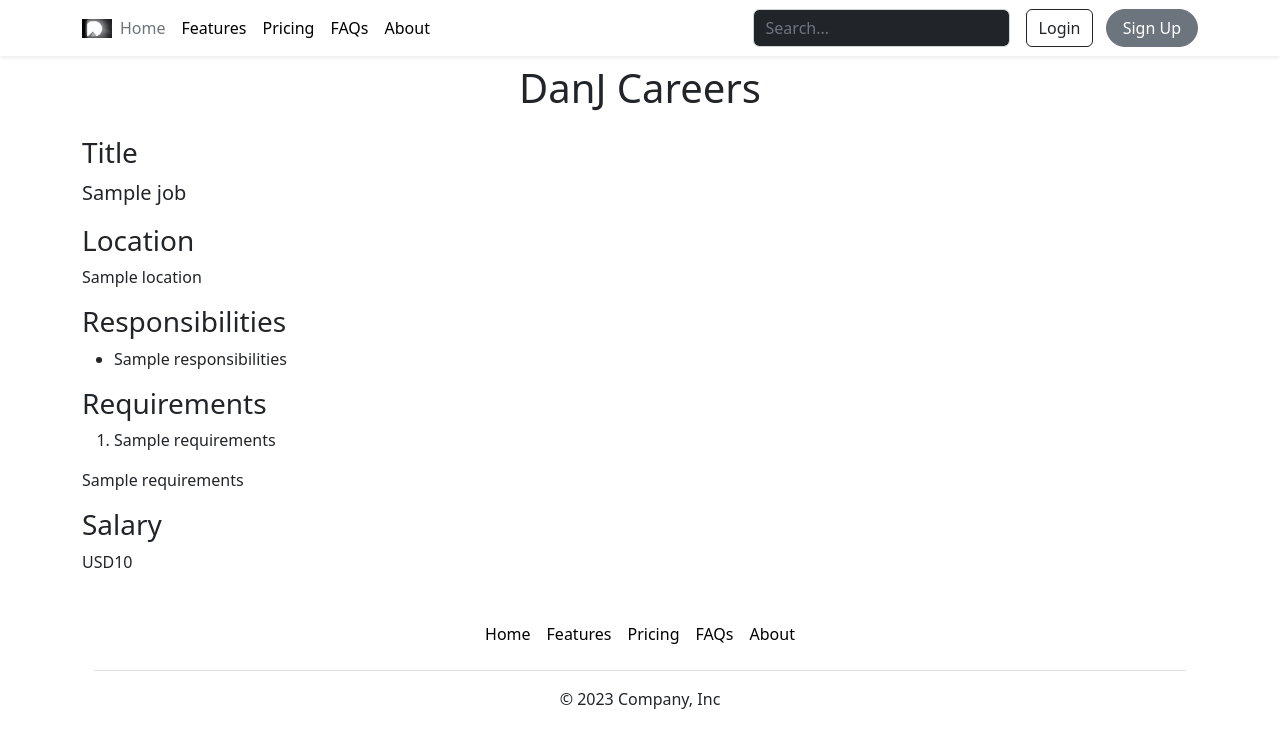
After one commit to CivorySirius/DanJ-careers-website-v2, a Flask app: template templates/jobpage.html in a window 1280 px wide. The commit adds this page. Shown: the top 748 px of the page. Run offline with Flask 3, Linux system fonts and the light colour scheme; the template is opened without the code that fills it: most values are stand-ins (such as "Sample title", 1, 10 or a date in 2020).

Commit message:
dynamic pages for each job

```diff
--- a/app.py
+++ b/app.py
@@ -1,17 +1,13 @@
 from flask import Flask, render_template, jsonify
-from database import load_jobs_from_db
+from database import load_jobs_from_db, load_job_from_db
 
 app = Flask(__name__)
 
 
-
-
 @app.route("/")
-def hello_world():
+def hello_DanJ():
   jobs = load_jobs_from_db()
-  return render_template('home.html',
-                         jobs=jobs,
-                         company_name='DanJ')
+  return render_template('home.html', jobs=jobs)
 
 
 @app.route("/api/jobs")
@@ -19,5 +15,13 @@ def list_jobs():
   return jsonify(jobs)
 
 
+@app.route("/job/<id>")
+def show_job(id):
+  job = load_job_from_db(id)
+  if not job:
+    return "Not Found", 404
+  return render_template('jobpage.html', job=job)
+
+
 if __name__ == "__main__":
   app.run(host='0.0.0.0', debug=True)
--- /dev/null
+++ b/templates/bootstrap.html
@@ -0,0 +1,3 @@
+ <meta charset="utf-8">
+    <meta name="viewport" content="width=device-width, initial-scale=1">
+<link href="https://cdn.jsdelivr.net/npm/bootstrap@5.2.3/dist/css/bootstrap.min.css" rel="stylesheet" integrity="sha384-rbsA2VBKQhggwzxH7pPCaAqO46MgnOM80zW1RWuH61DGLwZJEdK2Kadq2F9CUG65" crossorigin="anonymous">
--- a/templates/jobitem.html
+++ b/templates/jobitem.html
@@ -14,6 +14,6 @@
           {% endif %}
       </div>
       <div class="col-2 padding-right:16px">
-      <a href="mailto:Justanexample@gmail.com?subject=Application for {{job['title']}}" type="button" class="btn btn-outline-success float-right align-middle">Apply</a>
+      <a href="/job/{{job['id']}}" type="button" class="btn btn-outline-success float-right align-middle">Apply</a>
       </div>
     </div>
--- /dev/null
+++ b/templates/jobpage.html
@@ -0,0 +1,36 @@
+<!DOCTYPE html>
+<html>
+  <head>
+    <title>{{job.title}} - DanJ Careers</title>
+    {% include 'bootstrap.html' %}
+    </head>
+    <body>
+       {% include 'nav.html' %}
+       {% include 'banner.html' %}
+    <div class="container">
+    <h1 class="text-center mt-2 mb-4">DanJ Careers</h1>
+
+      <h3>Title</h3>
+      <p class="lead">{{job.title}}</p>
+      <h3>Location</h3>
+      <p>{{job.location}}</p>
+
+      <h3>Responsibilities</h3>
+      <ul>
+        {% for line in job.responsibilities.split("\n") %}
+        <li>{{line}}</li>
+       {% endfor %}
+      </ul>
+      <h3>Requirements</h3>
+      <ol>
+         {% for line in job.requirements.split("\n") %}
+        <li>{{line}}</li>
+       {% endfor %}
+      </ol>
+      <p>{{job.requirements}}</p>
+      <h3>Salary</h3>
+      <p>{{job.currency}}{{job.salary}}</p>
+      {% include 'footer.html' %}
+    </body>
+
+</html>
--- a/templates/nav.html
+++ b/templates/nav.html
@@ -7,7 +7,7 @@
         </a>
 
         <ul class="nav col-12 col-lg-auto me-lg-auto justify-content-center mt-2 mb-md-2">
-          <li><a href="#" class="nav-link px-2 text-secondary">Home</a></li>
+          <li><a href="/" class="nav-link px-2 text-secondary">Home</a></li>
           <li><a href="#" class="nav-link px-2 text-black">Features</a></li>
           <li><a href="#" class="nav-link px-2 text-black">Pricing</a></li>
           <li><a href="#" class="nav-link px-2 text-black">FAQs</a></li>
```
Also changed, not shown: database.py (+20 -10 lines), templates/banner.html (added, +29 -0 lines), templates/home.html (+3 -35 lines).
